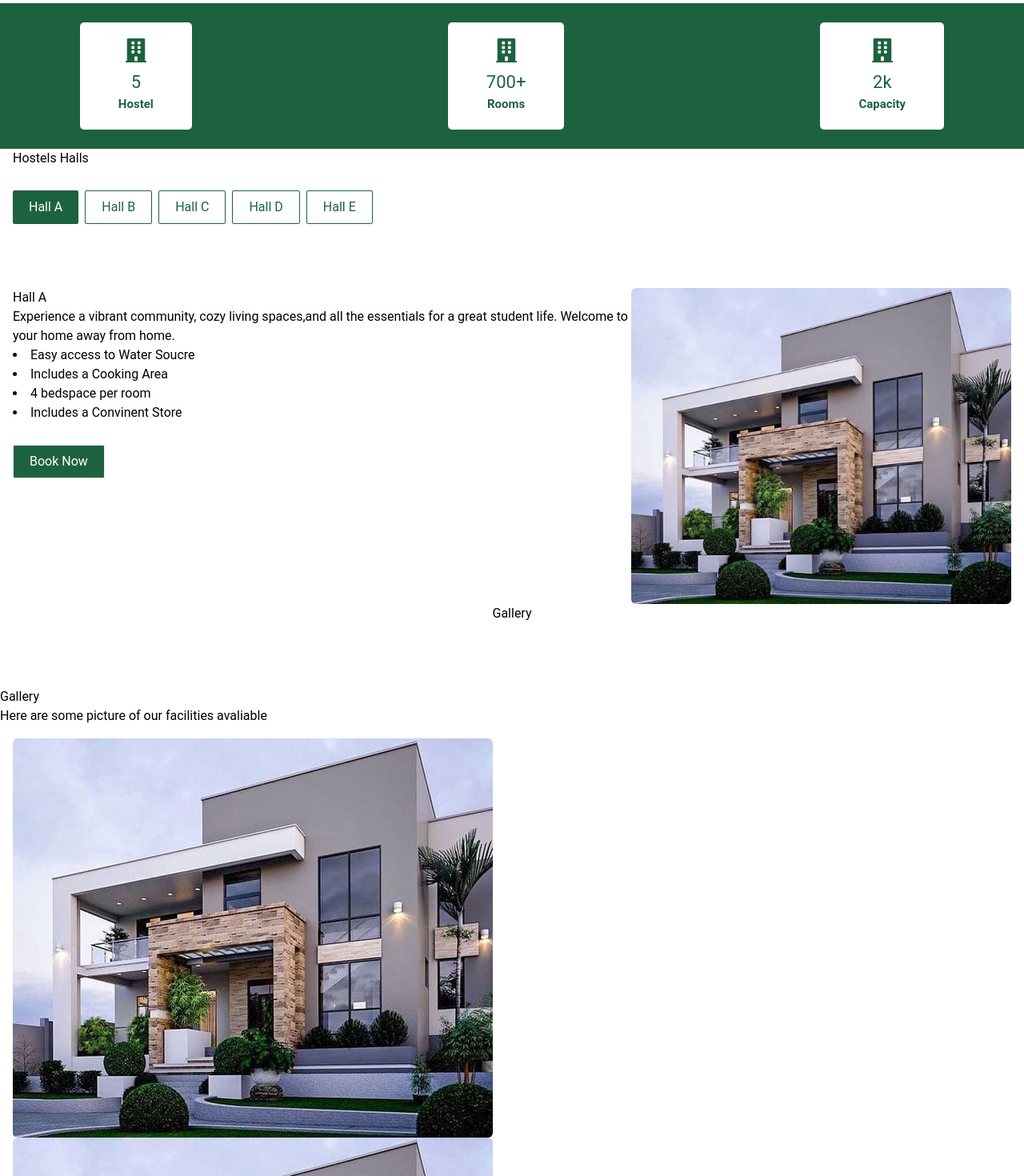
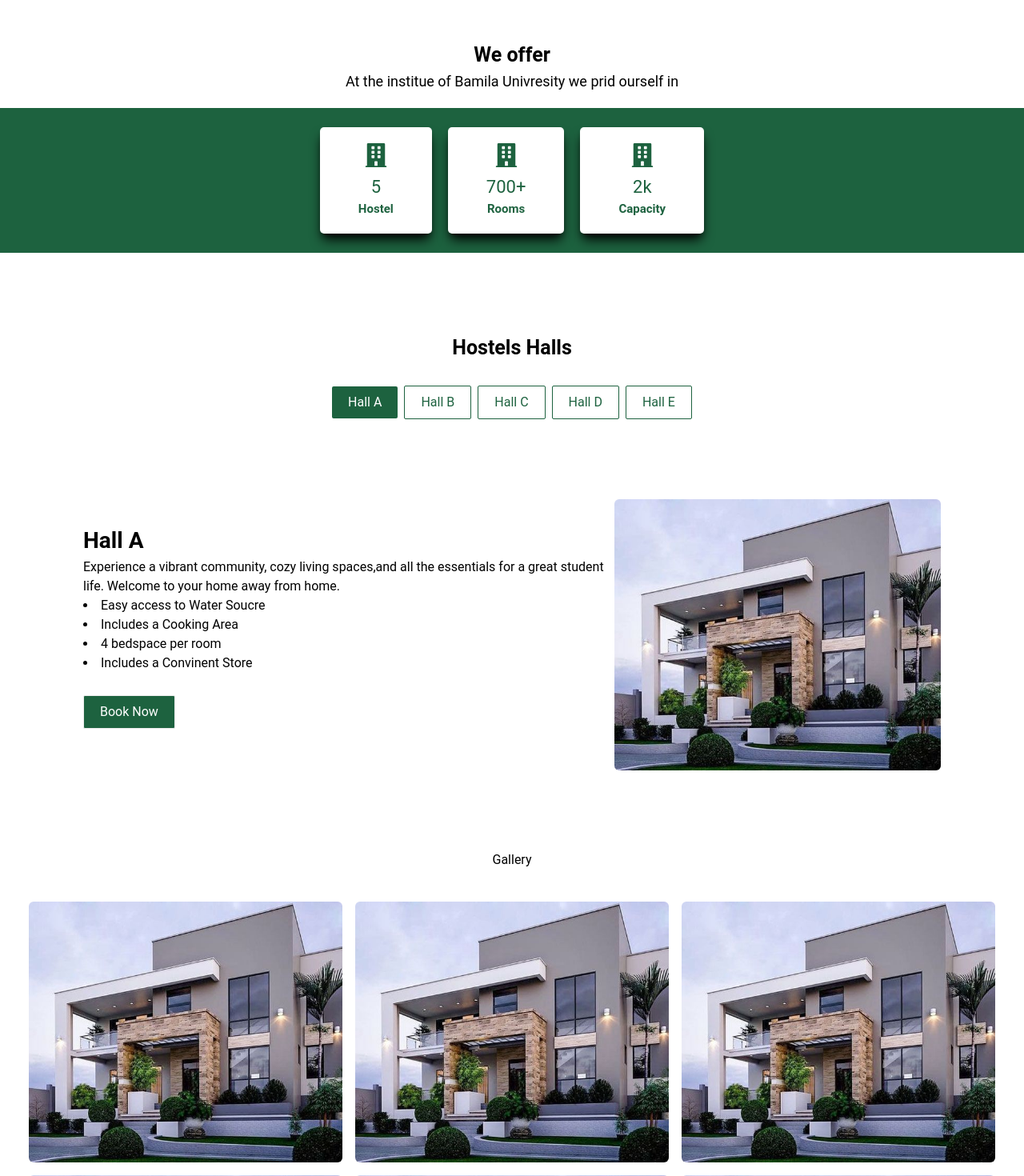
Before and after one commit to PRINCExxxEMZ/Accommodate-Project, a React (Create React App) app in the folder client/: page /learnmore in a window 1280 px wide. Shown: the part 820-2290 px from the top of the page at 80% size. Built offline with nearby package versions, Linux system fonts and the light colour scheme; the HTML template or start-up script is replaced by a standard one.

Commit message:
Fouth_commit

```diff
--- a/client/src/Pages/LearnMore.js
+++ b/client/src/Pages/LearnMore.js
@@ -22,8 +22,10 @@ const LearnMore = () => {
         {/* Dark overlay */}
         <div className="absolute inset-0 bg-black opacity-30"></div>
 
+
+        {/* w-[316px] top-1/2 transform -translate-y-1/2 translate-x-1/2 absolute z-20 md:w-[450px] lg:mx-[106px] lg:w-[562px] */}
         {/* Content */}
-        <div className="w-[316px] top-1/2 transform -translate-y-1/2 absolute z-20 md:w-[450px] mx-5 lg:mx-[106px] lg:w-[562px]">
+        <div className="p-10 text-center top-1/2 transform -translate-y-1/2 absolute z-20 lg:p-[150px]">
           <h1 className="font-bold text-[25px] text-white lg:text-[35px]">
             Welcome to Bouesti Accommodation{" "}
           </h1>
@@ -36,11 +38,12 @@ const LearnMore = () => {
       </section>
 
       {/* Points */}
-      <section className="">
-        <h1> What we offer</h1>
-        <div className=" bg-[#1d623f] text-white px-4 py-4  justify-center items-center flex gap-x-3 md:gap-x-20 lg:gap-x-80 ">
+      <section className=" items-center text-center">
+        <h1 className="  font-semibold text-[25px] mt-[70px]"> We offer </h1>
+        <h2 className=" text-[18px]  mb-[20px]">At the institue of Bamila Univresity we prid ourself in</h2>
+        <div className=" bg-[#1d623f] text-white px-4 py-4 justify-center items-center flex gap-x-3 lg:gap-x-[20px]">
 
-          <div className="bg-white text-[#1d623f] rounded-[5px] justify-center items-center flex my-2 p-5 px-12 w-[]">
+          <div className="bg-white text-[#1d623f] rounded-[5px] justify-center items-center flex my-2 p-5 px-12 shadow-lg shadow-black">
             <div className="flex flex-col items-center">
               <FaBuilding  className="text-[30px] mb-2"/>
               <h2 className="text-[22px]">5</h2>
@@ -48,7 +51,7 @@ const LearnMore = () => {
             </div>
           </div>
 
-          <div className="bg-white text-[#1d623f] rounded-[5px] justify-center items-center flex my-2 p-5 px-12">
+          <div className="bg-white text-[#1d623f] rounded-[5px] justify-center items-center flex my-2 p-5 px-12 shadow-lg shadow-black">
             <div className="flex flex-col items-center">
               <FaBuilding  className="text-[30px] mb-2"/>
               <h2 className="text-[22px]">700+</h2>
@@ -56,7 +59,7 @@ const LearnMore = () => {
             </div>
           </div>
 
-          <div className="bg-white text-[#1d623f] rounded-[5px] justify-center items-center flex my-2 p-5 px-12">
+          <div className="bg-white text-[#1d623f] rounded-[5px] justify-center items-center flex my-2 p-5 px-12 shadow-lg shadow-black">
             <div className="flex flex-col items-center">
               <FaBuilding  className="text-[30px] mb-2"/>
               <h2 className="text-[22px]">2k</h2>
@@ -67,10 +70,10 @@ const LearnMore = () => {
       </section>
 
       {/* hosel overview details */}
-      <section className="mx-4">
+      <section className=" mt-[100px] mx-6  items-center ">
         <div>
-          <h2>Hostels Halls</h2>
-          <div className="flex gap-x-2">
+          <h2 className=" text-center font-semibold text-[25px]">Hostels Halls</h2>
+          <div className="flex gap-x-2 mx-auto justify-center items-center">
             <button className="text-white px-5 py-2 rounded-sm mt-7 bg-[#1d623f]">
               Hall A
             </button>
@@ -87,9 +90,9 @@ const LearnMore = () => {
               Hall E
             </button>
           </div>
-          <div className="mt-[80px] md:flex lg:flex">
+          <div className="mt-[100px] items-center md:flex lg:flex lg:px-20">
           <div className="">
-            <h3>Hall A</h3>
+            <h3 className="font-bold text-[28px]">Hall A</h3>
             <p>
               Experience a vibrant community, cozy living spaces,and all the
               essentials for a great student life. Welcome to your home away
@@ -116,9 +119,16 @@ const LearnMore = () => {
       {/* Gallery */}
 
       <secton className="">
-        <div>
+        <div className="mt-[100px]">
           <h2 className="text-center"> Gallery </h2>
-          <div className="max-w-[1240px] mx-auto px-4 py-10 grid sm:grid-cols-2 lg:grid-cols-3 gap-4 "></div>
+          <div className="max-w-[1240px] mx-auto px-4 py-10 grid sm:grid-cols-2 lg:grid-cols-3 gap-4 ">
+          <img src={hall} className=" rounded-md" />
+          <img src={hall} className=" rounded-md" />
+          <img src={hall} className=" rounded-md" />
+          <img src={hall} className=" rounded-md" />
+          <img src={hall} className=" rounded-md" />
+          <img src={hall} className=" rounded-md" />
+          </div>
         </div>
 
         <h2>Gallery</h2>
```
Also changed, not shown: 1 other file (tests, documents, lock files or other folders).
